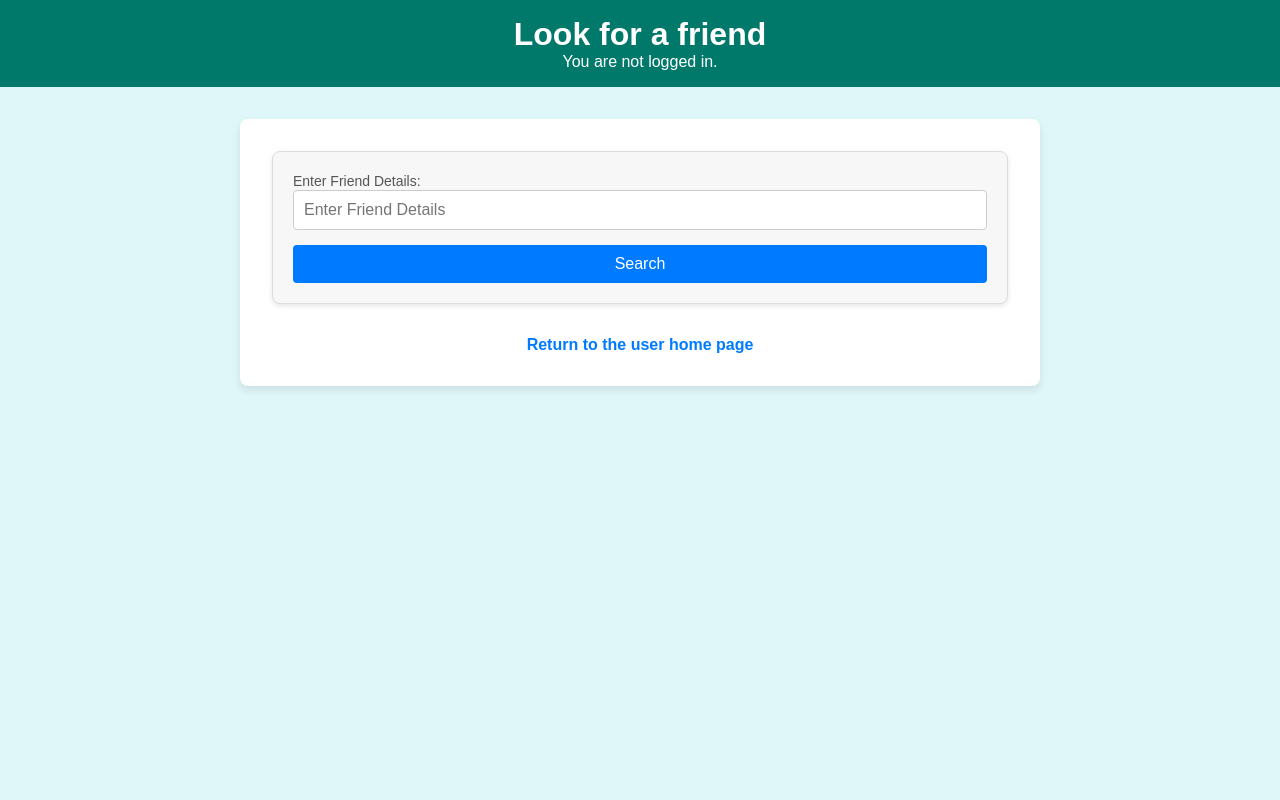
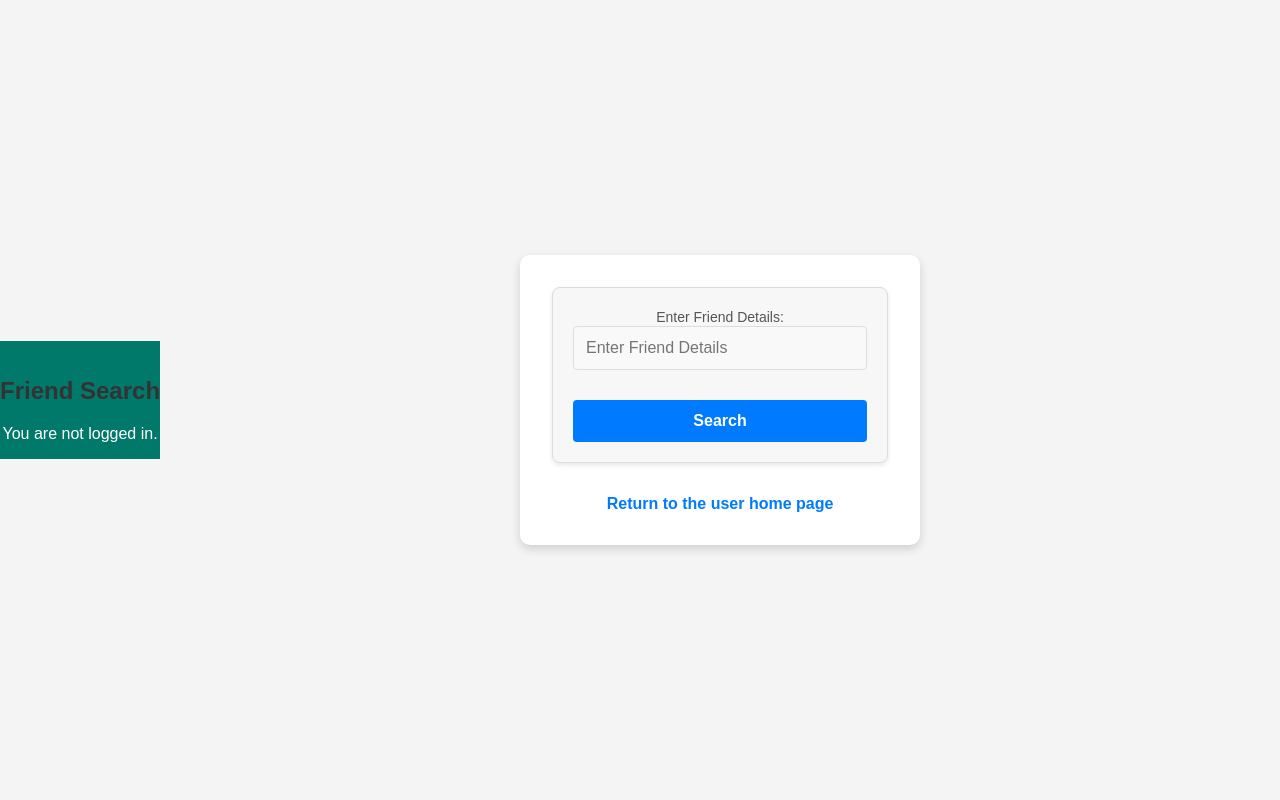
Before and after one commit to Maestro-111/movies-search-system, a Django app: page /users/add_friend/ in a window 1280 px wide. Run offline with Django 4.2, Linux system fonts and the light colour scheme; parts of the project's set-up code (start-up, migrations or seed data) failed here and were passed over.

Commit message:
improve templates

```diff
--- a/movies/movie/templates/movie/search_movie.html
+++ b/movies/movie/templates/movie/search_movie.html
@@ -47,7 +47,6 @@
     {% endif %}
 
 
-    <!-- Loading indicator -->
     <div id="loading" style="display: none; text-align: center; margin-top: 20px;">
         <p>Loading...</p>
     </div>
--- a/movies/users/static/users/css/styles.css
+++ b/movies/users/static/users/css/styles.css
@@ -5,16 +5,33 @@
     box-sizing: border-box;
 }
 
-main {
-    background-color: #ffffff;
-    padding: 2em;
-    max-width: 800px;
-    margin: 2em auto;
-    border-radius: 8px;
-    box-shadow: 0 4px 8px rgba(0, 0, 0, 0.1);
+body {
+    display: flex;
+    justify-content: center;
+    align-items: center;
+    height: 100vh;
+    margin: 0;
+    background-color: #f4f4f4; /* Add a subtle background color */
 }
 
-/* Form Styling */
+main {
+    background-color: white;
+    padding: 2em;
+    max-width: 400px; /* Make the form narrower */
+    margin: 0 auto;
+    border-radius: 10px;
+    box-shadow: 0 4px 10px rgba(0, 0, 0, 0.15); /* Enhance shadow for better visual */
+    text-align: center; /* Center text inside the form */
+}
+
+header h1 {
+    font-size: 24px;
+    font-weight: bold;
+    margin-bottom: 20px;
+    color: #333; /* Darker color for better contrast */
+}
+
+
 form {
     display: flex;
     flex-direction: column;
@@ -45,21 +62,42 @@ input[type="text"]:focus {
     box-shadow: 0 0 5px rgba(0, 123, 255, 0.5);
 }
 
-/* Button Styling */
+input[type="text"], input[type="password"] {
+    width: 100%;
+    padding: 12px;
+    font-size: 16px;
+    border: 1px solid #ddd;
+    border-radius: 4px;
+    margin-bottom: 15px; /* Add spacing between fields */
+    background-color: #f9f9f9;
+}
+
+input[type="text"]:focus, input[type="password"]:focus {
+    border-color: #007bff;
+    box-shadow: 0 0 8px rgba(0, 123, 255, 0.2);
+}
+
 button {
-    padding: 10px 20px;
+    width: 100%;
+    padding: 12px;
     background-color: #007bff;
-    color: #fff;
+    color: white;
     font-size: 16px;
+    font-weight: bold;
     border: none;
     border-radius: 4px;
     cursor: pointer;
-    transition: background-color 0.3s;
+    transition: background-color 0.3s ease;
 }
 
 button:hover {
     background-color: #0056b3;
 }
+
+button:active {
+    background-color: #003f7f;
+}
+
 
 /* Search Container */
 .search-container {
@@ -129,8 +167,10 @@ nav {
     color: #007bff;
     text-decoration: none;
     font-weight: bold;
+    transition: color 0.2s ease, text-decoration 0.2s ease;
 }
 
 .bold-link:hover {
+    color: #0056b3;
     text-decoration: underline;
 }
--- a/movies/users/templates/users/add_friend.html
+++ b/movies/users/templates/users/add_friend.html
@@ -2,10 +2,14 @@
 
 {% block title %}Friend Search{% endblock %}
 
-{% block header %}Look for a friend{% endblock %}
+{% block header %}
+    <h1>Friend Search</h1>
+{% endblock %}
+
+{% block action_buttons %}
+{% endblock %}
 
 {% block content %}
-
     {% load static %}
     <link rel="stylesheet" href="{% static 'users/css/styles.css' %}">
 
@@ -17,12 +21,10 @@
                     <label for="query">Enter Friend Details:</label>
                     <input type="text" id="query" name="query" placeholder="Enter Friend Details">
                 </div>
-
             </div>
             <button type="submit" class="search-btn">Search</button>
         </form>
     </div>
-
 
     {% if error %}
         <div class="error-message" style="color: red; margin-top: 20px;">
@@ -30,16 +32,10 @@
         </div>
     {% endif %}
 
-
-    <div id="loading" style="display: none; text-align: center; margin-top: 20px;">
-        <p>Loading...</p>
-    </div>
-
     {% if users %}
         <h2>Search Results:</h2>
         <ul>
             {% for user in users %}
-
                 <li>
                     <span class="label">Friend Name: {{ user.username }} </span>
                 </li>
@@ -47,7 +43,6 @@
                 {% if not forloop.last %}
                 <hr>
                 {% endif %}
-
             {% empty %}
                 <li>No users found.</li>
             {% endfor %}
@@ -58,7 +53,5 @@
         <p><a href="{% url 'users:user_home' %}" class="bold-link">Return to the user home page</a></p>
     </nav>
 
-
     <script src="{% static 'users/javascript/loader.js' %}"></script>
-
 {% endblock %}
--- a/movies/users/templates/users/friends.html
+++ b/movies/users/templates/users/friends.html
@@ -3,7 +3,7 @@
 {% block title %}My Friends{% endblock %}
 
 {% block header %}
-    {{ block.super }} <!-- Retain user display from base.html -->
+    {{ block.super }}
 {% endblock %}
 
 {% block action_buttons %}
--- a/movies/users/templates/users/user_home.html
+++ b/movies/users/templates/users/user_home.html
@@ -1,6 +1,10 @@
 {% extends 'base.html' %}
 
 {% block title %}User Home{% endblock %}
+
+{% block header %}
+    <h1>Welcome to User Home</h1>
+{% endblock %}
 
 {% block content %}
     <div class="button-container">
```
Also changed, not shown: movies/movie/static/movie/css/styles.css (+0 -8 lines), movies/movie/static/movie/javascript/loading_indicator.js (+12 -4 lines). Lines whose indentation alone changed are shown as unchanged.
